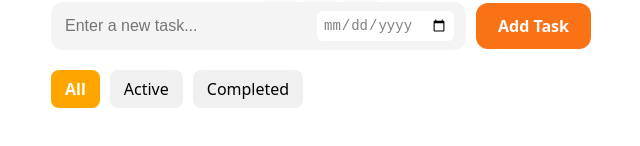
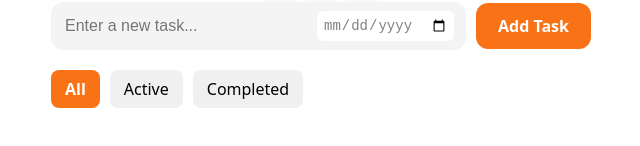
Before and after one commit to Amyholst1/grupprojekt, a React app in the folder frontend/: page / in a window 1280 px wide. Shown: the part 366-512 px from the top of the page, without its empty margins (319-959 px from the left). Built offline with nearby package versions, Linux system fonts and the light colour scheme; the HTML template or start-up script is replaced by a standard one.

Commit message:
Updated filter selection-button color

```diff
--- a/frontend/src/components/Filter/Filter.css
+++ b/frontend/src/components/Filter/Filter.css
@@ -21,7 +21,7 @@
 }
 
 .filter-button.selected {
-  background-color: orange;   /* markerad knapp */
+  background-color: #F97316;   /* markerad knapp */
   color: white;
   font-weight: bold;
 }
```
